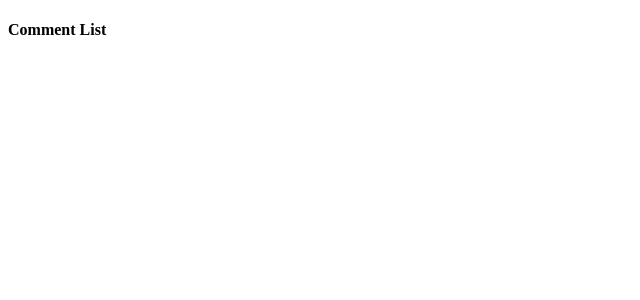
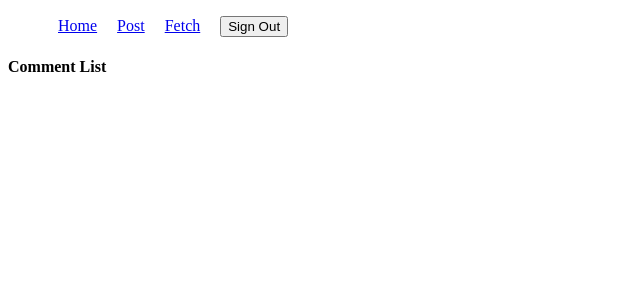
Before and after one commit to stefaleon/HOCs, a React (Create React App) app: page / in a window 1280 px wide. Shown: the top 300 px of the page, without its empty margins (0-640 px from the left). Built offline with nearby package versions, Linux system fonts and the light colour scheme.

Commit message:
header with links and auth button

```diff
--- /dev/null
+++ b/src/App.css
@@ -0,0 +1,4 @@
+.header li {
+  display: inline;
+  margin: 10px;
+}
--- a/src/App.js
+++ b/src/App.js
@@ -1,13 +1,37 @@
 import React from "react";
-import { Route } from "react-router-dom";
+import { Route, Link } from "react-router-dom";
 
 import CommentBox from "./components/CommentBox";
 import CommentList from "./components/CommentList";
 import CommentsFetch from "./components/CommentsFetch";
 
+import "./App.css";
+
+const header = () => {
+  return (
+    <ul className="header">
+      <li>
+        <Link to="/">Home</Link>
+      </li>
+      <li>
+        <Link to="/post">Post</Link>
+      </li>
+      <li>
+        <Link to="/fetch">Fetch</Link>
+      </li>
+      <li>{authButton(true)}</li>
+    </ul>
+  );
+};
+
+const authButton = isSignedIn => {
+  return <button>{isSignedIn ? "Sign Out" : "Sign In"}</button>;
+};
+
 function App() {
   return (
     <div className="App">
+      {header()}
       <Route path="/post" component={CommentBox} />
       <Route path="/fetch" component={CommentsFetch} />
       <Route path="/" exact component={CommentList} />
```
